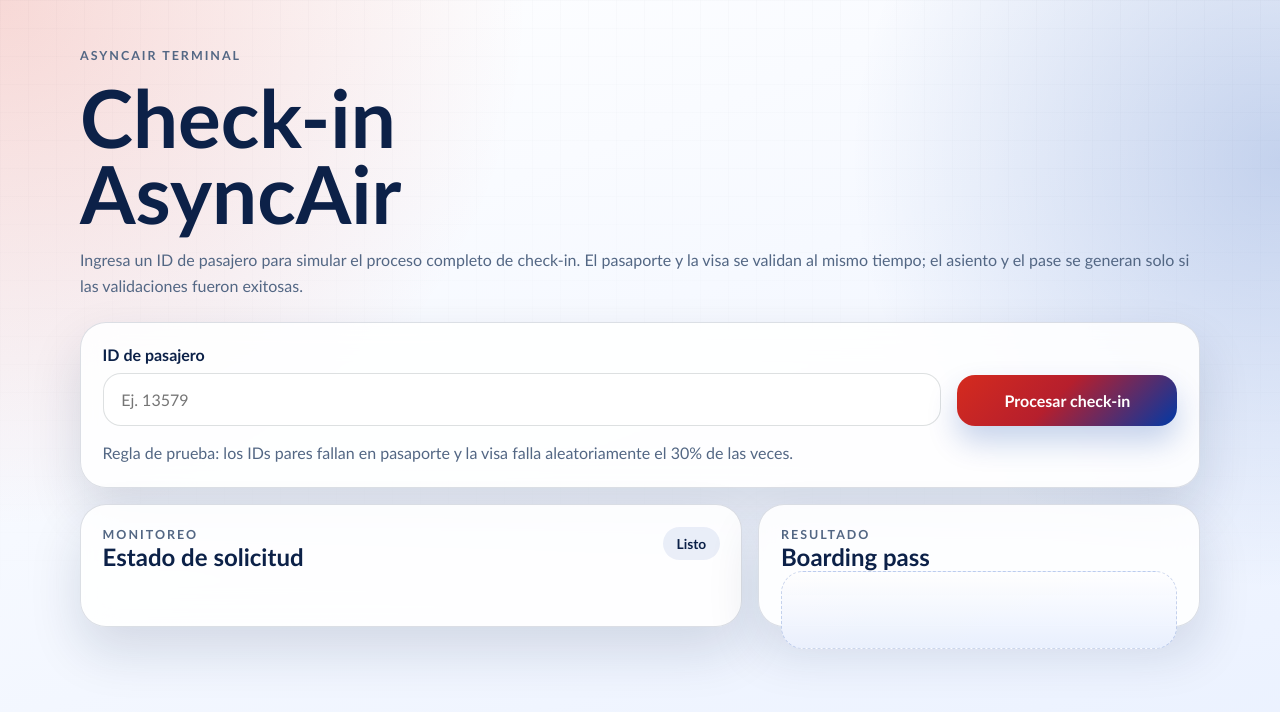
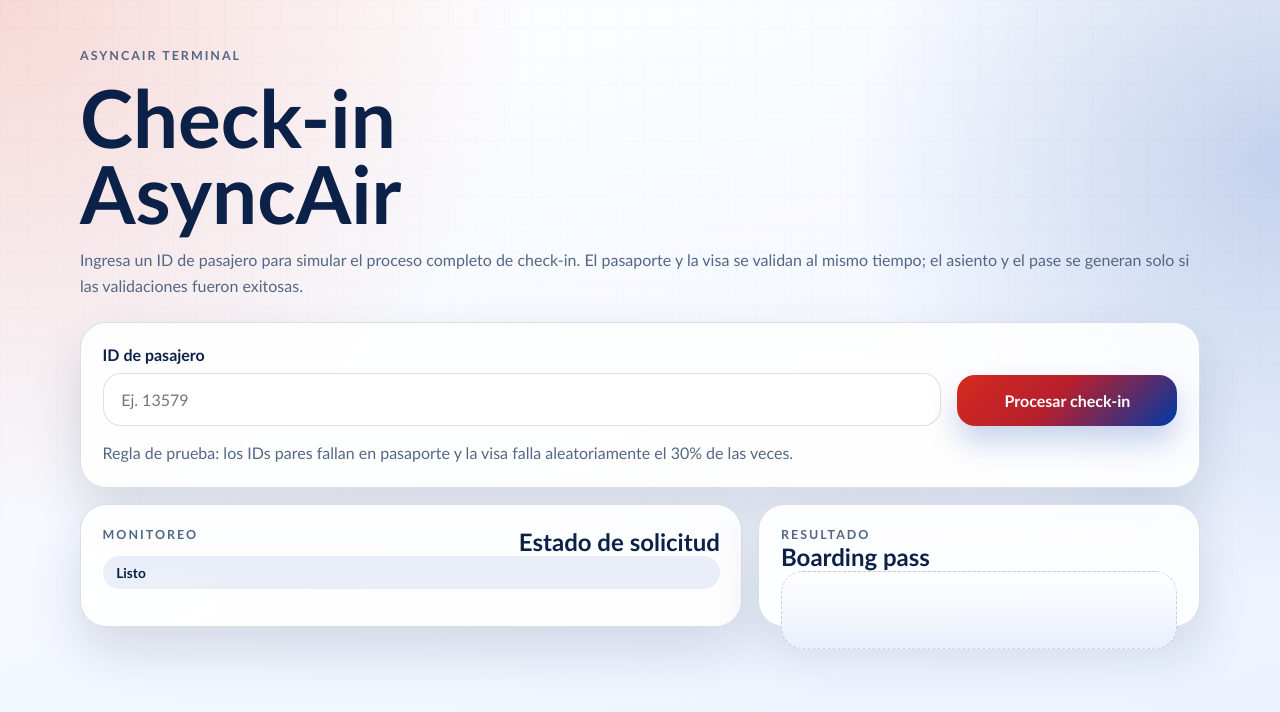
Before and after one commit to IIC3585-2026-1/2026-1-t2-g11, a website built with Vite: page index.html in a window 1280 px wide. Built offline with nearby package versions, Linux system fonts and the light colour scheme.

Commit message:
cambio de estructura html logs

```diff
--- a/index.html
+++ b/index.html
@@ -43,13 +43,16 @@
       <section class="content-grid">
         <article class="panel">
           <div class="section-header">
-            <div>
+
               <p class="section-label">Monitoreo</p>
               <h2>Estado de solicitud</h2>
-            </div>
+
+          </div>
+          <div class="logs-status-container">
             <span id="request-status" class="status-pill" data-state="idle"
-              >Listo</span
-            >
+              >Listo</span>
+          </div>
+
           </div>
           <div id="error-banner" class="error-banner" hidden></div>
           <ul id="log-section" class="log-list" aria-live="polite"></ul>
--- a/src/styles.css
+++ b/src/styles.css
@@ -76,6 +76,10 @@ body::before {
   font-size: 0.78rem;
   font-weight: 700;
   color: var(--muted);
+}
+.section-label{
+  display: flex;
+  flex-direction: row;
 }
 
 .hero h1,
@@ -255,6 +259,7 @@ button:disabled {
   border: 1px solid var(--border);
   background: rgba(255, 255, 255, 0.72);
   animation: rise-in 0.3s ease both;
+  width: 11rem;
 }
 
 .log-entry--info {
```
